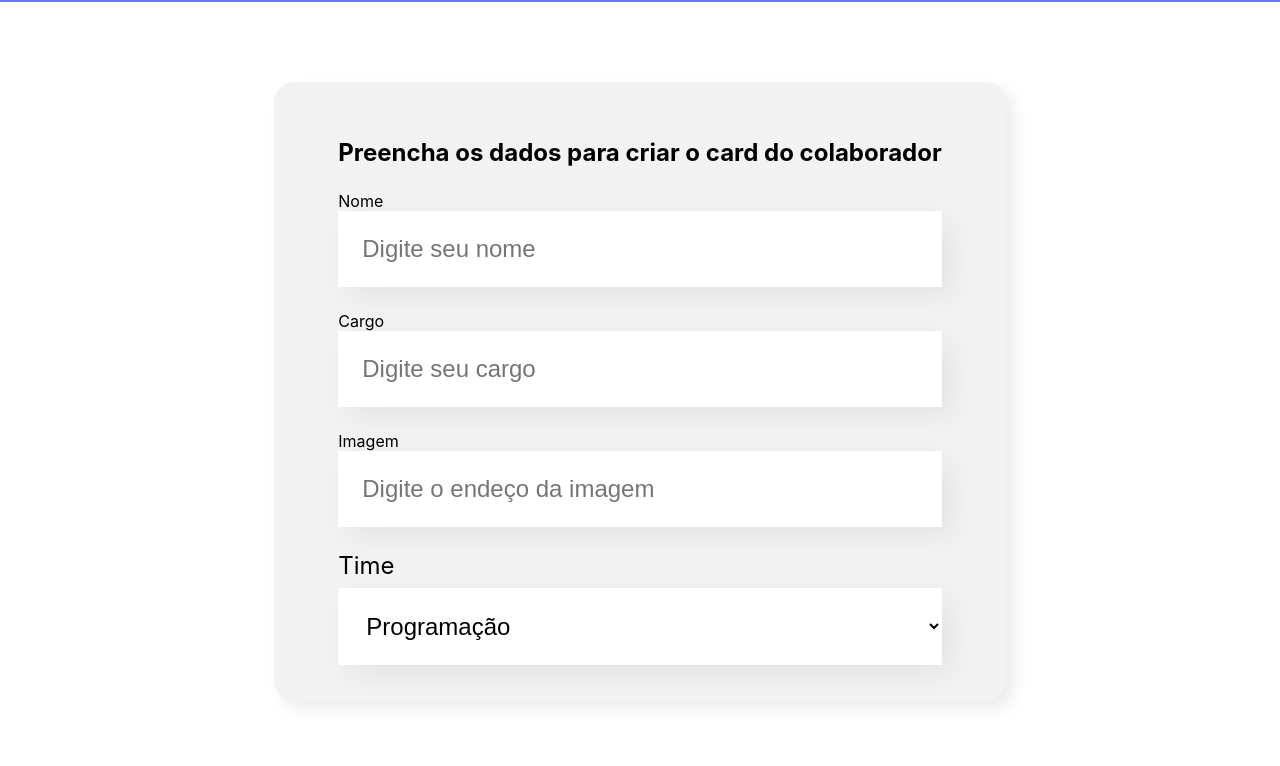
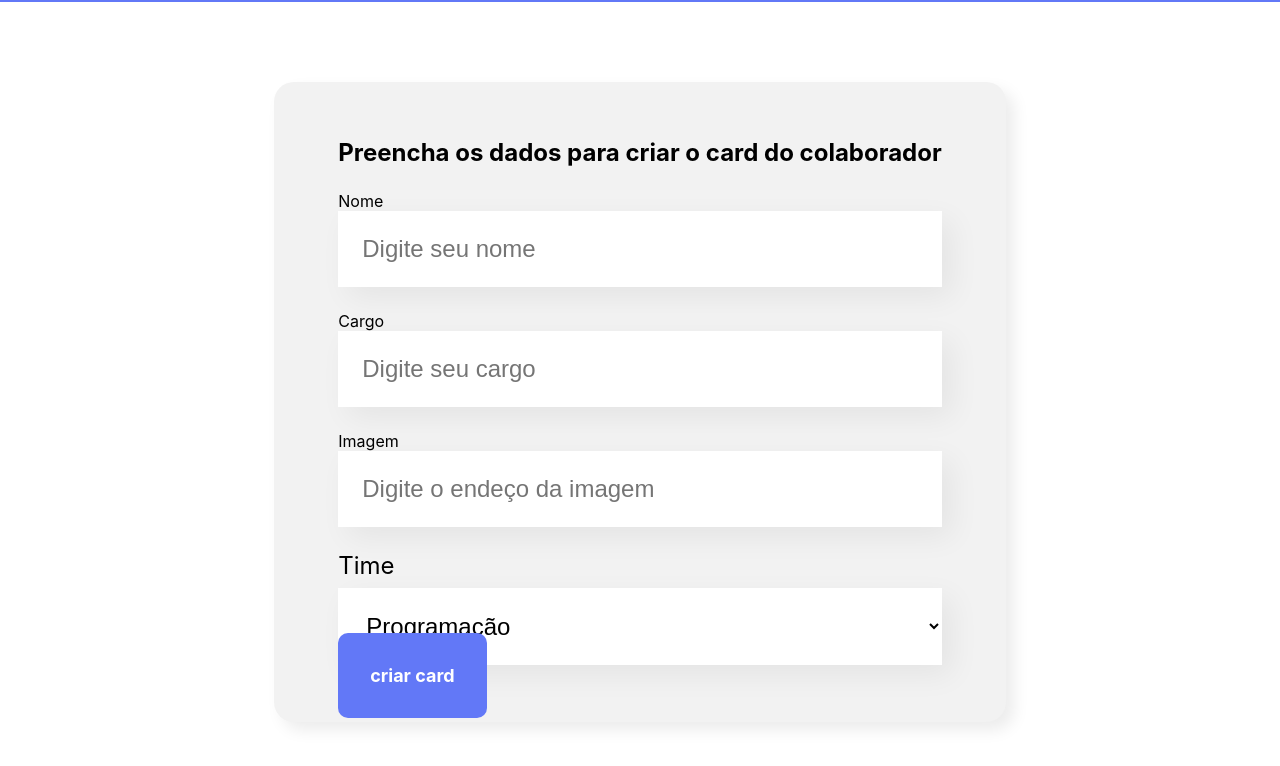
Before and after one commit to jameshsousa/Organo, a React (Create React App) app in the folder organo/: page / in a window 1280 px wide. Shown: the part 496-1262 px from the top of the page. Built offline with nearby package versions, Linux system fonts and the light colour scheme.

Commit message:
adicionando o componente Botão

```diff
--- /dev/null
+++ b/organo/src/componentes/Botao/Botao.css
@@ -0,0 +1,15 @@
+.botao {
+    background-color: #6278F7 ;
+    border-radius: 10px;
+    font-weight: 700;
+    font-size: 18px;
+    padding: 32px;
+    border: none;
+    cursor: pointer;
+    color: #FFF;
+    margin: 32px 0;
+}
+
+.botao:hover {
+    color: #95FFD4;
+}
--- /dev/null
+++ b/organo/src/componentes/Botao/index.js
@@ -0,0 +1,12 @@
+import './Botao.css'
+
+const Botao = (props) => {
+    return(<botton className="botao">
+        {props.texto}
+    </botton>
+
+    )
+
+}
+
+export default Botao
--- a/organo/src/componentes/Formulario/index.js
+++ b/organo/src/componentes/Formulario/index.js
@@ -1,3 +1,4 @@
+import Botao from '../Botao'
 import ListaSuspensa from '../ListaSuspensa'
 import CampoTexto from '../campoTexto'
 import './Formulario.css'
@@ -22,6 +23,7 @@ const Formulario = () => {
             <CampoTexto label="Cargo" placeholder="Digite seu cargo" />
             <CampoTexto label="Imagem" placeholder="Digite o endeço da imagem" />
             <ListaSuspensa label="Time" itens = {times} />
+            <Botao texto="criar card"/>
 
             </form>
         </section>
```
